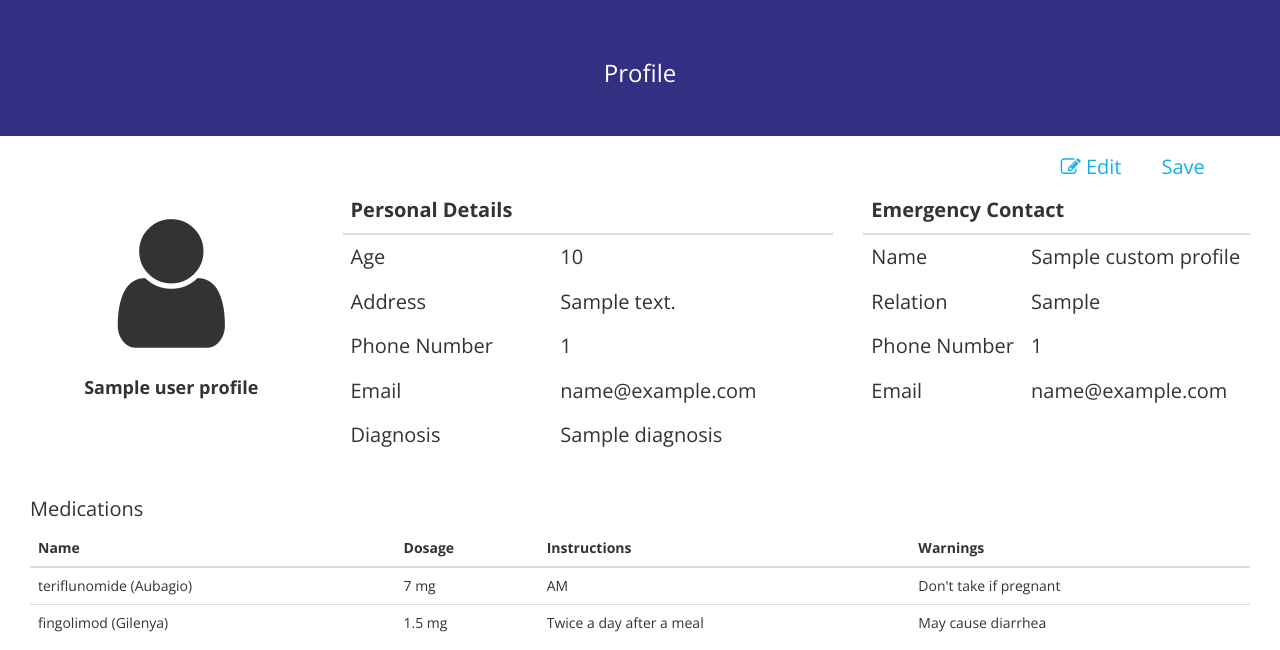
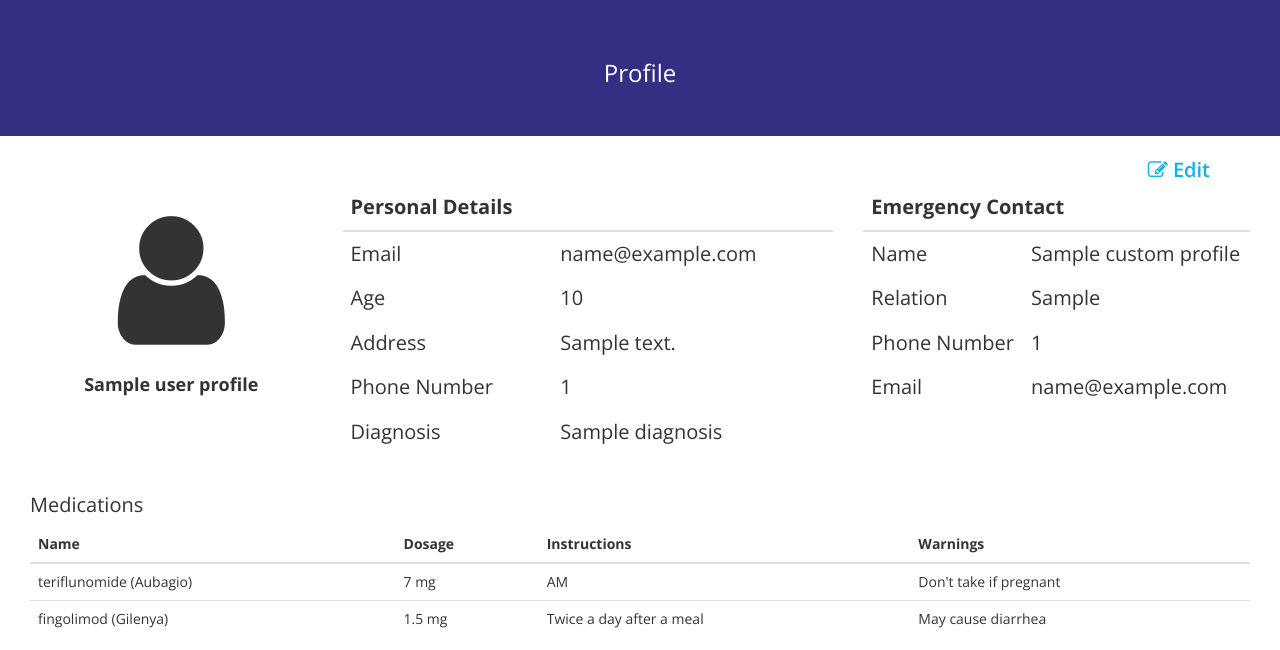
Before and after one commit to justintrudell/CircleOfCare, a Django app: template circleofcare/templates/circleofcare/user_profile.html in a window 1280 px wide. Shown: the part 62-712 px from the top of the page. Run offline with Django 3.2, Linux system fonts and the light colour scheme; the template is opened without the code that fills it: most values are stand-ins (such as "Sample title", 1, 10 or a date in 2020); some libraries are stand-ins or nearby versions.

Commit message:
edit profile changes and checkbox fix

```diff
--- a/circleofcare/static/circleofcare/css/awesome-bootstrap-checkbox.css
+++ b/circleofcare/static/circleofcare/css/awesome-bootstrap-checkbox.css
@@ -14,7 +14,9 @@
   width: 17px;
   height: 17px;
   left: 0;
+  top: 50%;
   margin-left: -20px;
+  margin-top: -9px;
   border: 1px solid #cccccc;
   border-radius: 3px;
   background-color: #fff;
@@ -28,8 +30,9 @@
   width: 16px;
   height: 16px;
   left: 0;
-  top: 0;
+  top: 50%;
   margin-left: -20px;
+  margin-top: -9px;
   padding-left: 3px;
   padding-top: 1px;
   font-size: 11px;
--- a/circleofcare/static/circleofcare/css/main.css
+++ b/circleofcare/static/circleofcare/css/main.css
@@ -267,3 +267,7 @@ input[type=checkbox], input[type=radio] {
     height: 32em;
     max-height: 32em;
 }
+
+.profile-edit-save {
+    margin-top: 1em;
+}
--- a/circleofcare/templates/circleofcare/user_profile.html
+++ b/circleofcare/templates/circleofcare/user_profile.html
@@ -24,8 +24,7 @@
 
 	<div class="profile container-fluid">
 		<div class="col-xs-12 col-sm-12 col-md-12 col-lg-12 arrows">
-			<a href="#"><h3>Save <i class="fa fa-chevron-save"></i> </h3></a>
-			<a href="#"><h3><i class="fa fa-edit"></i> Edit </h3></a>
+			<a class="profile-edit-save" id="edit-button" href="javascript:void(0)"><i class="fa fa-edit"></i><span> Edit </span></a>
 		</div>
 		<div class="col-xs-12 col-sm-3 col-md-3 col-lg-3">
 			<h1 id="center"><i class="fa fa-user fa-5x"></i></h1>
@@ -39,25 +38,30 @@
 			      </tr>
 			    </thead>
 			    <tbody>
+                  <tr>
+			        <td>Email</td>
+			        <td>{{ user_profile.email }}</td>
+			      </tr>
 			      <tr>
 			        <td>Age</td>
 			        <td class="view">{{ custom_profile.age }}</td>
+                    <td class="edit hidden">{{ custom_update.age }}</td>
 			      </tr>
 			      <tr>
 			        <td>Address</td>
 			        <td class="view">{{ custom_profile.address }}</td>
+                    <td class="edit hidden">{{ custom_update.address }}</td>
 			      </tr>
 			      <tr>
 			        <td>Phone Number</td>
 			        <td class="view">{{ custom_profile.phone_number }}</td>
+                    <td class="edit hidden">{{ custom_update.phone_number }}</td>
 			      </tr>
-			      <tr>
-			        <td>Email</td>
-			        <td class="view">{{ user_profile.email }}</td>
-			      </tr>
+
 			      <tr>
 			        <td>Diagnosis</td>
 			        <td class="view">{{ custom_profile.diagnosis }}</td>
+                    <td class="edit hidden">{{ custom_update.diagnosis }}</td>
 			      </tr>
 			    </tbody>
 			  </table>
@@ -72,19 +76,23 @@
 			    <tbody>
 			      <tr>
 			        <td>Name</td>
-			        <td>{{ custom_profile.emergency_name }}</td>
+			        <td class="view">{{ custom_profile.emergency_name }}</td>
+                    <td class="edit hidden">{{ custom_update.emergency_name }}</td>
 			      </tr>
 			      <tr>
 			        <td>Relation</td>
-			        <td>{{ custom_profile.emergency_relationship }}</td>
+			        <td class="view">{{ custom_profile.emergency_relationship }}</td>
+                    <td class="edit hidden">{{ custom_update.emergency_relationship }}</td>
 			      </tr>
 			      <tr>
 			        <td>Phone Number</td>
-			        <td>{{ custom_profile.emergency_phone_number }}</td>
+			        <td class="view">{{ custom_profile.emergency_phone_number }}</td>
+                    <td class="edit hidden">{{ custom_update.emergency_phone_number }}</td>
 			      </tr>
 			      <tr>
-			        <td>Email</td>
-			        <td>{{ custom_profile.emergency_email }}</td>
+			        <td >Email</td>
+			        <td class="view">{{ custom_profile.emergency_email }}</td>
+                    <td class="edit hidden">{{ custom_update.emergency_email }}</td>
 			      </tr>
 			    </tbody>
 			  </table>
```
Also changed, not shown: circleofcare/static/circleofcare/js/user_profile.js (+27 -15 lines), circleofcare/views.py (+7 -1 lines).
